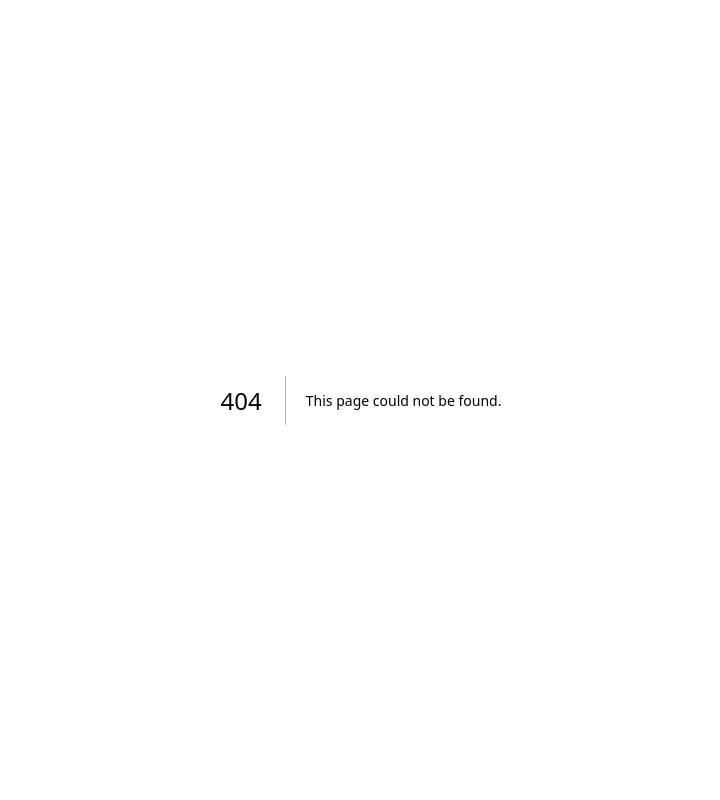
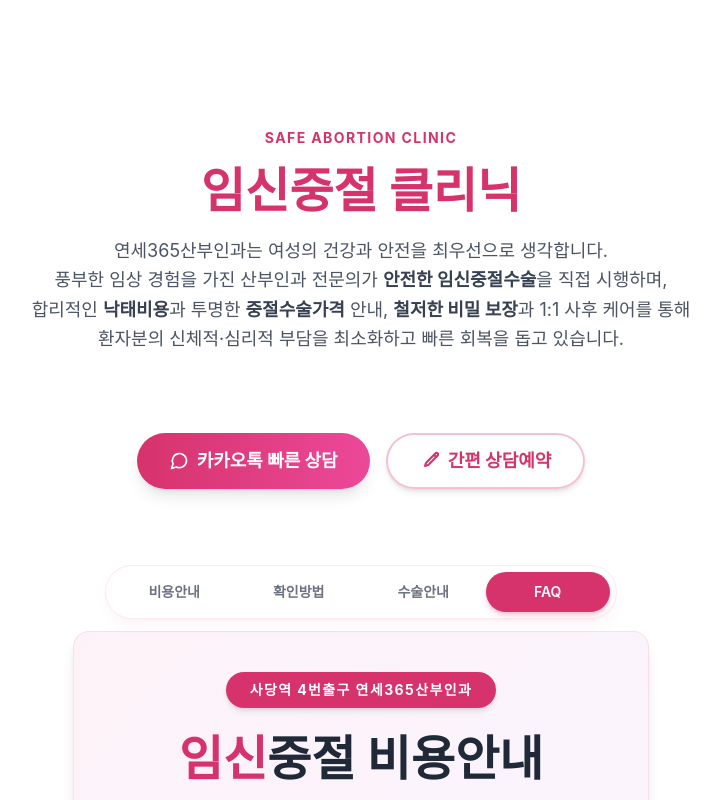
Before and after one commit to chacott0518-ui/yeonsei365, a Next.js app: page /abortion in a window 1280 px wide. Before the commit this address had no page. Shown: the top 800 px of the page, without its empty margins (279-999 px from the left). Built offline with nearby package versions, Linux system fonts and the light colour scheme; a web font is replaced by a local one.

Commit message:
abortion 페이지

```diff
--- /dev/null
+++ b/app/abortion/AbortionClient.tsx
@@ -0,0 +1,7 @@
+'use client';
+
+import Abortion from '../../components/Abortion';
+
+export default function AbortionClient() {
+  return <Abortion />;
+}
--- /dev/null
+++ b/app/abortion/page.tsx
@@ -0,0 +1,15 @@
+import type { Metadata } from 'next';
+import AbortionClient from './AbortionClient';
+
+export const metadata: Metadata = {
+  title: '임신중절수술 낙태뜻 합법 안내 | 연세365산부인과',
+  description:
+    '임신중절수술 뜻, 낙태합법화, 낙태법, 임신초기낙태 안내. 사당역 4번출구 산부인과 전문의 직접 시행.',
+  alternates: {
+    canonical: 'https://yeonsei365.vercel.app/abortion',
+  },
+};
+
+export default function AbortionPage() {
+  return <AbortionClient />;
+}
```
